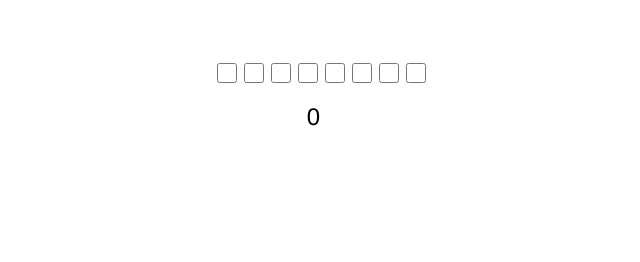
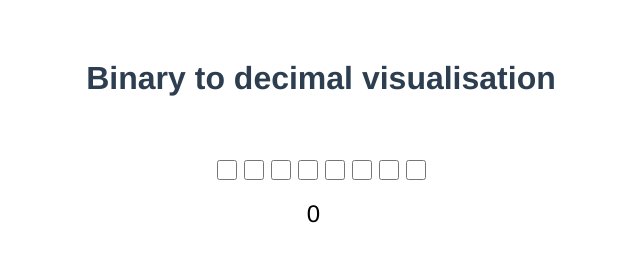
Before and after one commit to Krokas/vite-project, a website built with Vite: page index.html in a window 1280 px wide. Shown: the whole page, without its empty margins (319-959 px from the left). Built offline with nearby package versions, Linux system fonts and the light colour scheme.

Commit message:
Style and title changes

```diff
--- a/index.html
+++ b/index.html
@@ -4,9 +4,10 @@
     <meta charset="UTF-8" />
     <link rel="icon" type="image/svg+xml" href="favicon.svg" />
     <meta name="viewport" content="width=device-width, initial-scale=1.0" />
-    <title>Vite App</title>
+    <title>Binary to decimal visualisation</title>
   </head>
   <body>
+    <h1>Binary to decimal visualisation</h1>
     <div id="app"></div>
     <script type="module" src="/src/main.ts"></script>
   </body>
--- a/src/style.css
+++ b/src/style.css
@@ -1,9 +1,13 @@
-#app {
-  font-family: Avenir, Helvetica, Arial, sans-serif;
+body {
+  font-family: "Helvetica Neue", Helvetica, Arial;
   -webkit-font-smoothing: antialiased;
   -moz-osx-font-smoothing: grayscale;
+  color: #2c3e50;
   text-align: center;
-  color: #2c3e50;
+  margin-top: 60px;
+}
+
+#app {
   margin-top: 60px;
 }
 
```
